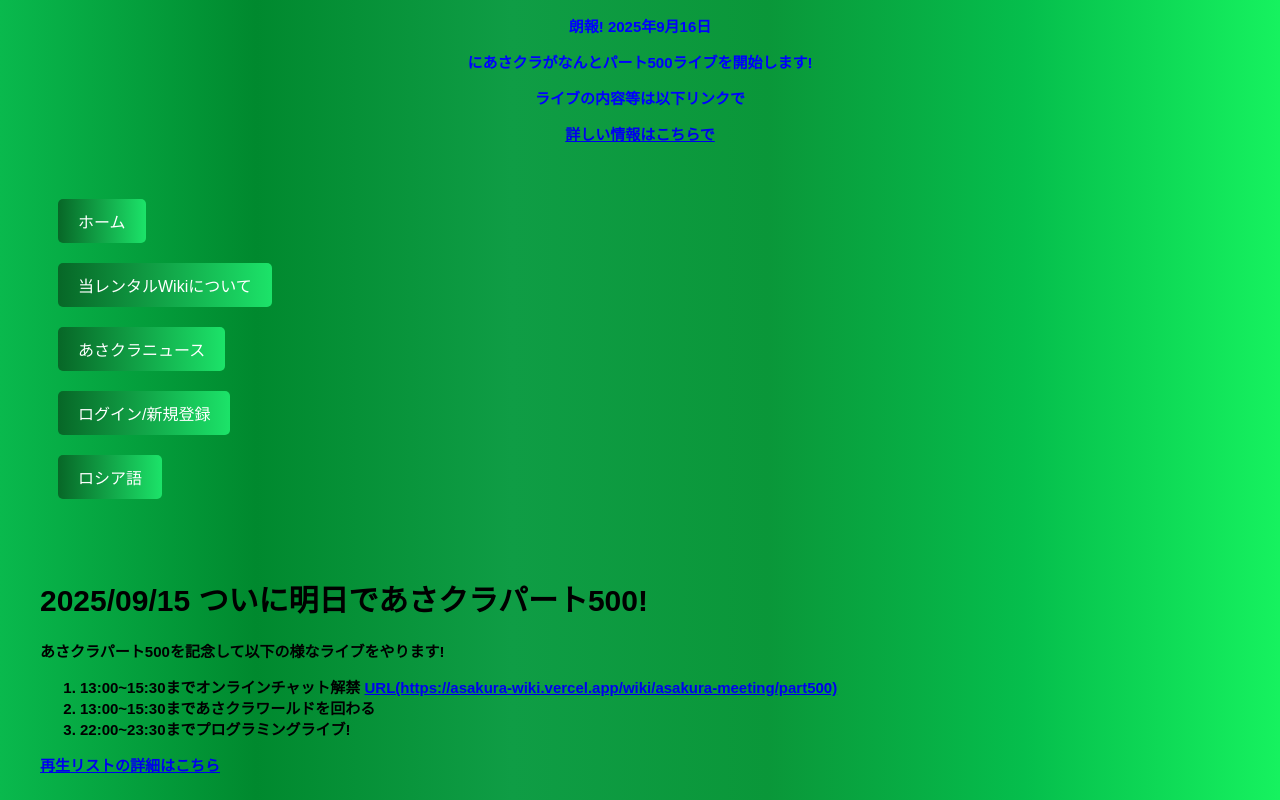
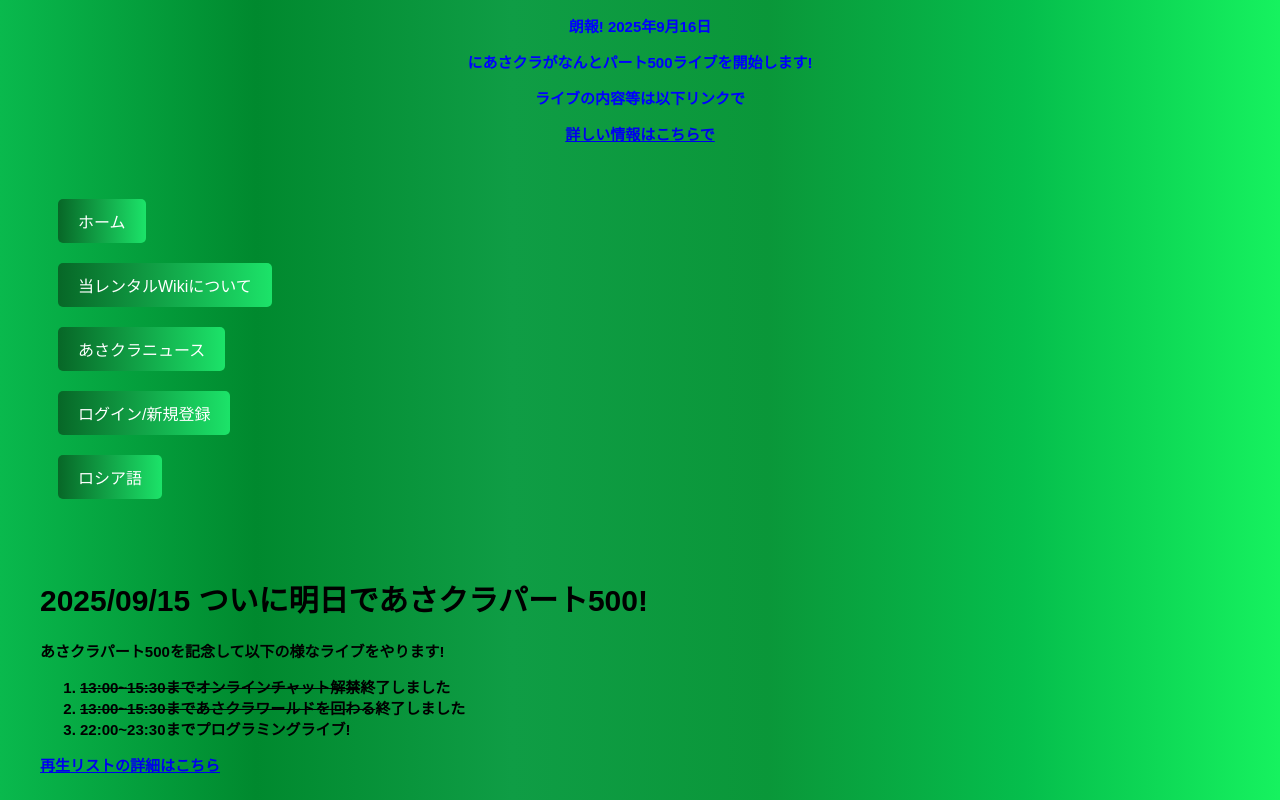
Before and after one commit to sakitibi/AsakuraWiki, a Next.js app: page /news/2025/09/15/1 in a window 1280 px wide. Shown: the top 800 px of the page. Built offline with nearby package versions, Linux system fonts and the light colour scheme; no server answers; what @supabase/auth-helpers-react would draw is missing.

Commit message:
コミットされました

```diff
--- a/pages/news/2025/09/15/1.tsx
+++ b/pages/news/2025/09/15/1.tsx
@@ -31,8 +31,8 @@ export default function NewsPage() {
                         <h1>2025/09/15 ついに明日であさクラパート500!</h1>
                         <p>あさクラパート500を記念して以下の様なライブをやります!</p>
                         <ol>
-                            <li>13:00~15:30までオンラインチャット解禁 <a href="/wiki/asakura-meeting/part500">URL(https://asakura-wiki.vercel.app/wiki/asakura-meeting/part500)</a></li>
-                            <li>13:00~15:30まであさクラワールドを回わる</li>
+                            <li><s>13:00~15:30までオンラインチャット解禁</s>終了しました</li>
+                            <li><s>13:00~15:30まであさクラワールドを回わる</s>終了しました</li>
                             <li>22:00~23:30までプログラミングライブ!</li>
                         </ol>
                         <p><a href="https://youtube.com/playlist?list=PLDsY7IAMYhhhfOs5lUUSTs2YRy0crDNAj">再生リストの詳細はこちら</a></p>
```
